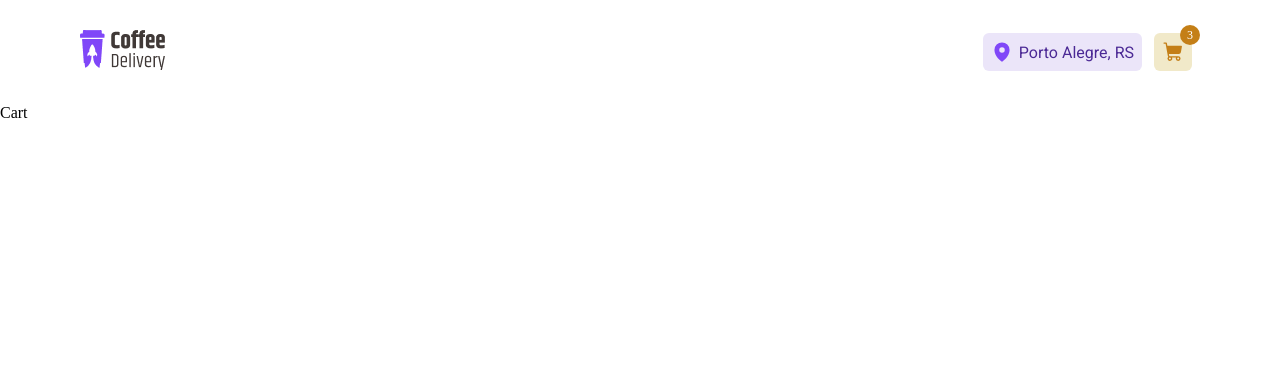
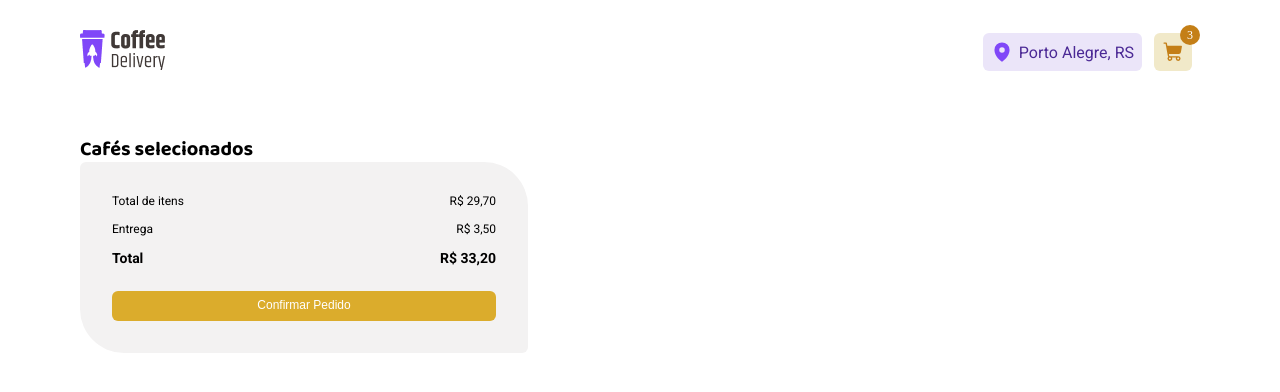
Before and after one commit to VitorAndrey/ignite-coffee-delivery, a React (Vite) app: page /cart in a window 1280 px wide. Shown: the top 392 px of the page. Built offline with nearby package versions, Linux system fonts and the light colour scheme.

Commit message:
adicionei o container do cart

```diff
--- /dev/null
+++ b/src/pages/Cart/components/cartList/index.tsx
@@ -0,0 +1,20 @@
+import { CardListContainer } from "./style";
+
+export default function CartList() {
+  return (
+    <CardListContainer>
+      <div>
+        <p>
+          Total de itens <span>R$ 29,70</span>
+        </p>
+        <p>
+          Entrega <span>R$ 3,50</span>
+        </p>
+        <p>
+          Total <span>R$ 33,20</span>
+        </p>
+      </div>
+      <button>Confirmar Pedido</button>
+    </CardListContainer>
+  );
+}
--- /dev/null
+++ b/src/pages/Cart/components/cartList/style.ts
@@ -0,0 +1,45 @@
+import { styled } from "styled-components";
+
+export const CardListContainer = styled.div`
+  max-width: 448px;
+  padding: 2rem;
+  display: flex;
+  flex-direction: column;
+  gap: 24px;
+
+  border-radius: 6px 44px;
+
+  background: ${(props) => props.theme["base-card"]};
+  font-family: ${(props) => props.theme["text-family"]};
+
+  div {
+    display: flex;
+    flex-direction: column;
+    gap: 12px;
+  }
+
+  p {
+    display: flex;
+    align-items: center;
+    justify-content: space-between;
+  }
+
+  p:nth-child(1),
+  p:nth-child(2) {
+    font-size: ${(props) => props.theme["text-xs-size"]};
+  }
+
+  p:nth-child(3) {
+    font-size: ${(props) => props.theme["text-sm-size"]};
+    font-weight: ${(props) => props.theme["text-md-weight-bold"]};
+  }
+
+  button {
+    background: ${(props) => props.theme["yellow-default"]};
+    color: white;
+    border: none;
+    padding: 5px;
+    font-size: ${(props) => props.theme["button-md-size"]};
+    border-radius: 6px;
+  }
+`;
--- a/src/pages/Cart/index.tsx
+++ b/src/pages/Cart/index.tsx
@@ -1,3 +1,11 @@
+import CartList from "./components/cartList";
+import { CartSectionContainer } from "./style";
+
 export function Cart() {
-  return <div>Cart</div>;
+  return (
+    <CartSectionContainer>
+      <h2>Cafés selecionados</h2>
+      <CartList />
+    </CartSectionContainer>
+  );
 }
--- /dev/null
+++ b/src/pages/Cart/style.ts
@@ -0,0 +1,14 @@
+import { styled } from "styled-components";
+
+export const CartSectionContainer = styled.section`
+  margin: 0 auto;
+  width: 95%;
+  max-width: 1120px;
+
+  padding: 32px 0;
+
+  h2 {
+    font-family: "${(props) => props.theme["title-family"]}";
+    font-size: ${(props) => props.theme["title-sm-size"]};
+  }
+`;
```
Also changed, not shown: src/pages/Home/style.ts (deleted).
